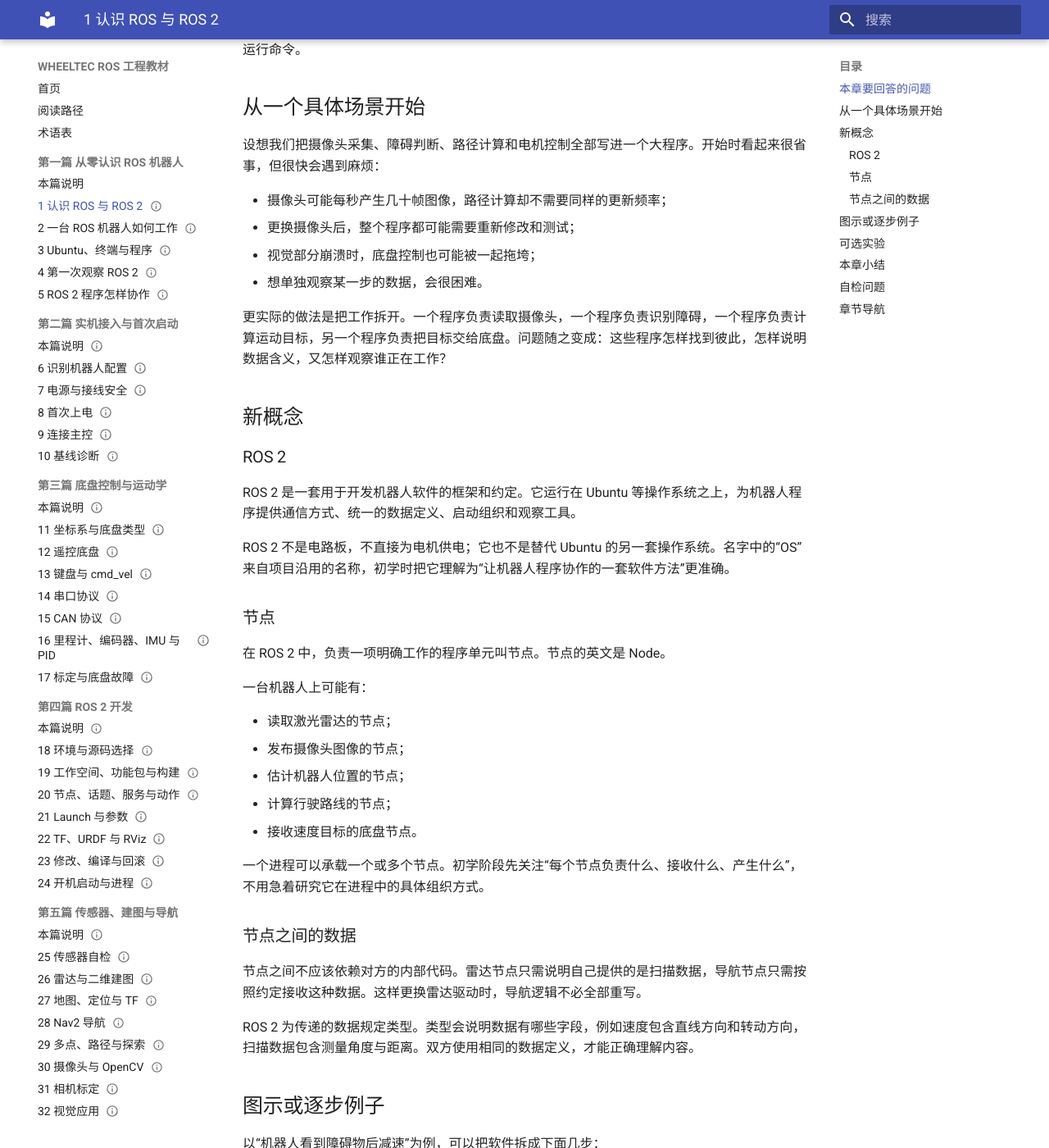
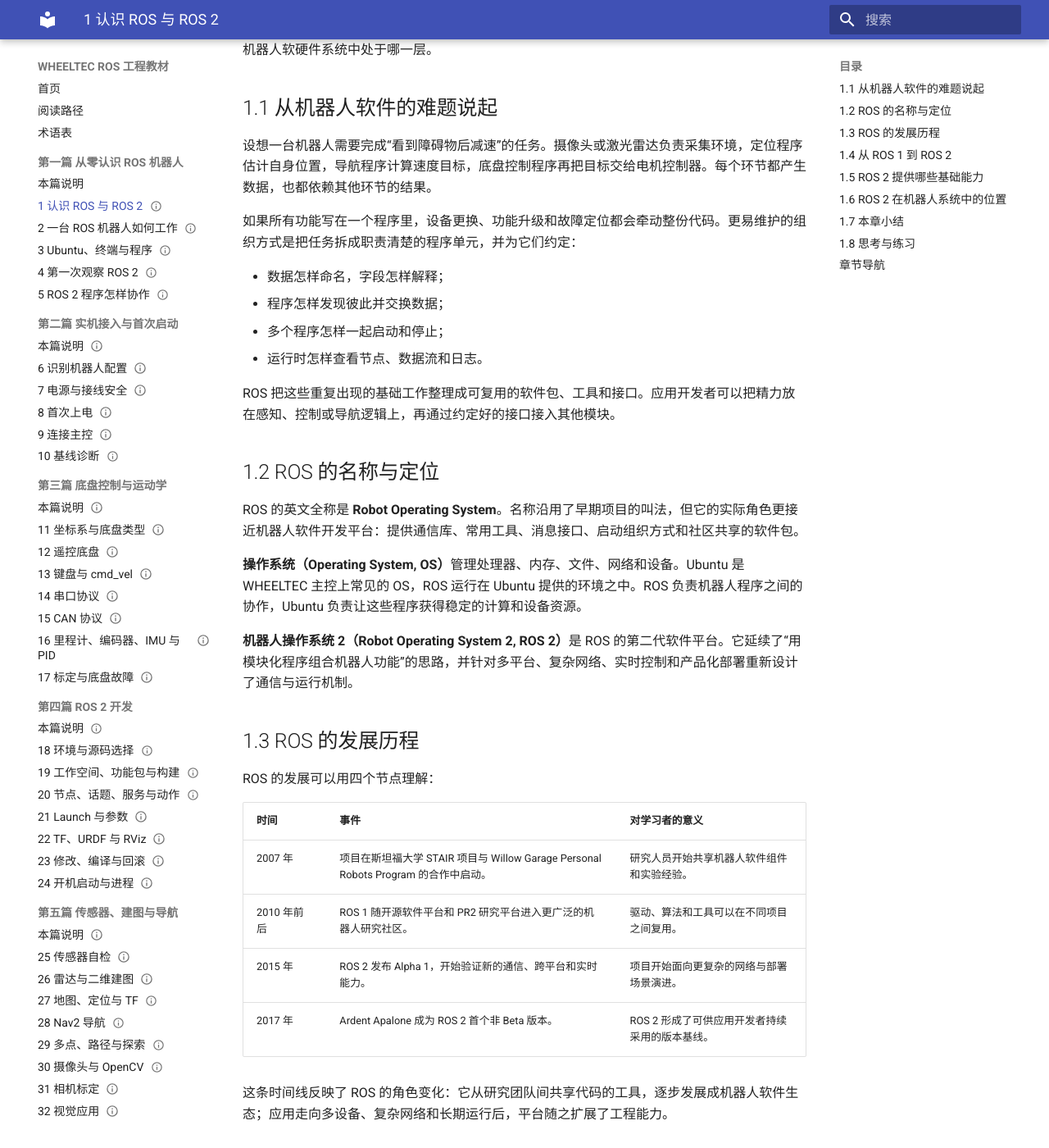
Before and after one commit to EnosElinsa/wheeltec-ros-textbook, an MkDocs documentation site: the page built from docs/01-foundations/01-understanding-ros.md, in a window 1280 px wide and 1400 px high, scrolled down 294 px. Shown: the whole window at 82% size. Built offline with MkDocs 1.6.1 and Material for MkDocs 9.7.7, drawn with Linux system fonts in a browser that asks for light colours; some of the changed text lies outside the part shown.

Commit message:
Rewrite the ROS foundations lessons

````diff
--- a/docs/01-foundations/01-understanding-ros.md
+++ b/docs/01-foundations/01-understanding-ros.md
@@ -2,106 +2,94 @@
 status: complete
 ---
 
-# 3. ROS 2 解决什么问题
+# 1. 认识 ROS 与 ROS 2
 
-## 本章要回答的问题
+机器人要同时处理传感器数据、运动控制、定位、导航和人机交互。若每种设备都采用自己的接口，程序之间就很难复用，调试也会变成逐个适配硬件的工作。**机器人操作系统（Robot Operating System, ROS）**正是为这类协作问题提供的一套开源软件框架与工程约定。
 
-机器人主控上为什么要同时运行许多程序？ROS 2 在这些程序之间承担什么工作？
+理解 ROS 2，需要依次弄清三个问题：ROS 是什么，为什么会从 ROS 1 演进到 ROS 2，以及它在机器人软硬件系统中处于哪一层。
 
-前两章已经介绍了机器人的部件以及程序、进程等电脑概念。本章在此基础上解释 ROS 2，不要求运行命令。
+## 1.1 从机器人软件的难题说起
 
-## 从一个具体场景开始
+设想一台机器人需要完成“看到障碍物后减速”的任务。摄像头或激光雷达负责采集环境，定位程序估计自身位置，导航程序计算速度目标，底盘控制程序再把目标交给电机控制器。每个环节都产生数据，也都依赖其他环节的结果。
 
-设想我们把摄像头采集、障碍判断、路径计算和电机控制全部写进一个大程序。开始时看起来很省事，但很快会遇到麻烦：
+如果所有功能写在一个程序里，设备更换、功能升级和故障定位都会牵动整份代码。更易维护的组织方式是把任务拆成职责清楚的程序单元，并为它们约定：
 
-- 摄像头可能每秒产生几十帧图像，路径计算却不需要同样的更新频率；
-- 更换摄像头后，整个程序都可能需要重新修改和测试；
-- 视觉部分崩溃时，底盘控制也可能被一起拖垮；
-- 想单独观察某一步的数据，会很困难。
+- 数据怎样命名，字段怎样解释；
+- 程序怎样发现彼此并交换数据；
+- 多个程序怎样一起启动和停止；
+- 运行时怎样查看节点、数据流和日志。
 
-更实际的做法是把工作拆开。一个程序负责读取摄像头，一个程序负责识别障碍，一个程序负责计算运动目标，另一个程序负责把目标交给底盘。问题随之变成：这些程序怎样找到彼此，怎样说明数据含义，又怎样观察谁正在工作？
+ROS 把这些重复出现的基础工作整理成可复用的软件包、工具和接口。应用开发者可以把精力放在感知、控制或导航逻辑上，再通过约定好的接口接入其他模块。
 
-## 新概念
+## 1.2 ROS 的名称与定位
 
-### ROS 2
+ROS 的英文全称是 **Robot Operating System**。名称沿用了早期项目的叫法，但它的实际角色更接近机器人软件开发平台：提供通信库、常用工具、消息接口、启动组织方式和社区共享的软件包。
 
-ROS 2 是一套用于开发机器人软件的框架和约定。它运行在 Ubuntu 等操作系统之上，为机器人程序提供通信方式、统一的数据定义、启动组织和观察工具。
+**操作系统（Operating System, OS）**管理处理器、内存、文件、网络和设备。Ubuntu 是 WHEELTEC 主控上常见的 OS，ROS 运行在 Ubuntu 提供的环境之中。ROS 负责机器人程序之间的协作，Ubuntu 负责让这些程序获得稳定的计算和设备资源。
 
-ROS 2 不是电路板，不直接为电机供电；它也不是替代 Ubuntu 的另一套操作系统。名字中的“OS”来自项目沿用的名称，初学时把它理解为“让机器人程序协作的一套软件方法”更准确。
+**机器人操作系统 2（Robot Operating System 2, ROS 2）**是 ROS 的第二代软件平台。它延续了“用模块化程序组合机器人功能”的思路，并针对多平台、复杂网络、实时控制和产品化部署重新设计了通信与运行机制。
 
-### 节点
+## 1.3 ROS 的发展历程
 
-在 ROS 2 中，负责一项明确工作的程序单元叫节点。节点的英文是 Node。
+ROS 的发展可以用四个节点理解：
 
-一台机器人上可能有：
+| 时间 | 事件 | 对学习者的意义 |
+|---|---|---|
+| 2007 年 | 项目在斯坦福大学 STAIR 项目与 Willow Garage Personal Robots Program 的合作中启动。 | 研究人员开始共享机器人软件组件和实验经验。 |
+| 2010 年前后 | ROS 1 随开源软件平台和 PR2 研究平台进入更广泛的机器人研究社区。 | 驱动、算法和工具可以在不同项目之间复用。 |
+| 2015 年 | ROS 2 发布 Alpha 1，开始验证新的通信、跨平台和实时能力。 | 项目开始面向更复杂的网络与部署场景演进。 |
+| 2017 年 | Ardent Apalone 成为 ROS 2 首个非 Beta 版本。 | ROS 2 形成了可供应用开发者持续采用的版本基线。 |
 
-- 读取激光雷达的节点；
-- 发布摄像头图像的节点；
-- 估计机器人位置的节点；
-- 计算行驶路线的节点；
-- 接收速度目标的底盘节点。
+这条时间线反映了 ROS 的角色变化：它从研究团队间共享代码的工具，逐步发展成机器人软件生态；应用走向多设备、复杂网络和长期运行后，平台随之扩展了工程能力。
 
-一个进程可以承载一个或多个节点。初学阶段先关注“每个节点负责什么、接收什么、产生什么”，不用急着研究它在进程中的具体组织方式。
+## 1.4 从 ROS 1 到 ROS 2
 
-### 节点之间的数据
+ROS 1 让机器人研究者能够快速组合驱动、算法和可视化工具，但它的设计主要面向实验室局域网和单一计算环境。机器人应用扩大后，工程人员开始关心跨平台部署、网络质量、实时性和长期维护，于是 ROS 2 重新审视了通信和运行管理方式。
 
-节点之间不应该依赖对方的内部代码。雷达节点只需说明自己提供的是扫描数据，导航节点只需按照约定接收这种数据。这样更换雷达驱动时，导航逻辑不必全部重写。
+| 关注点 | ROS 1 的典型使用环境 | ROS 2 的演进方向 |
+|---|---|---|
+| 运行平台 | 以 Linux 工作站和机器人主控为主。 | 覆盖 Linux、Windows、macOS 以及嵌入式设备。 |
+| 网络条件 | 常假定程序位于同一局域网。 | 适应多机通信、网络波动和更细的发现与权限需求。 |
+| 实时与可靠性 | 研究原型优先，实时约束依项目处理。 | 提供可配置的可靠性、时延和实时支持。 |
+| 工程部署 | 侧重快速试验和算法复用。 | 面向产品化、长期运行和可观测性。 |
 
-ROS 2 为传递的数据规定类型。类型会说明数据有哪些字段，例如速度包含直线方向和转动方向，扫描数据包含测量角度与距离。双方使用相同的数据定义，才能正确理解内容。
+ROS 2 延续了 ROS 的模块化思想，并把通信和部署能力扩展到更广的设备与运行条件。本教材以 ROS 2 为主线，ROS 1 的旧设备维护集中在附录 A。
 
-## 图示或逐步例子
+## 1.5 ROS 2 提供哪些基础能力
 
-以“机器人看到障碍物后减速”为例，可以把软件拆成下面几步：
+在 WHEELTEC 教程中，ROS 2 主要承担四类基础工作：
+
+1. **组织程序**：把驱动、感知、定位、导航和控制拆成可以独立运行的节点。
+2. **交换数据**：使用约定好的话题、服务、动作和参数传递状态与指令。
+3. **组合运行**：通过启动文件和参数把多个程序配置成一套应用。
+4. **观察状态**：用命令行和可视化工具检查节点、数据流、坐标关系与日志。
+
+这些能力构成机器人应用的公共底座。具体的雷达驱动、底盘接口和导航算法仍由对应的软件包实现，ROS 2 负责把它们连接起来。
+
+## 1.6 ROS 2 在机器人系统中的位置
+
+把一台 WHEELTEC 机器人按层次画出来，可以看到 ROS 2 的位置：
 
 ```text
-雷达节点
-  │ 产生距离数据
-  ▼
-避障节点
-  │ 产生速度目标
-  ▼
-底盘节点
-  │ 把目标交给底层控制
-  ▼
-控制板和电机
+Ubuntu
+└─ ROS 2：驱动、感知、定位、导航与工具
+   └─ 底盘通信
+      └─ 控制板、电机驱动器与电机
 ```
 
-这里有三个软件节点和一组底层硬件。ROS 2 负责前三个节点之间的数据交换和观察；控制板继续负责电机附近的底层控制。
+主控运行 Ubuntu 和 ROS 2 节点，读取传感器并计算高层目标；底盘控制板按固定周期处理编码器、惯性传感器和电机输出；电机驱动器与机械结构把控制量变成车轮运动。后续章节会分别介绍这些层次以及它们之间的数据链路。
 
-拆分后，我们可以单独回答这些问题：
+## 1.7 本章小结
 
-1. 雷达节点是否产生了数据？
-2. 避障节点是否收到了数据？
-3. 避障节点算出的速度是多少？
-4. 底盘节点是否收到了速度目标？
+ROS 是 Robot Operating System 的简称，实际定位是面向机器人软件开发的开源平台。ROS 2 在 ROS 的模块化思想上，补充了跨平台、复杂网络、实时性和工程部署方面的能力。Ubuntu 提供主控的操作系统环境，ROS 2 组织机器人程序，底盘控制板负责接近硬件的周期控制。
 
-这种分层观察是后续排障的基础。
+## 1.8 思考与练习
 
-## 可选实验
-
-选择一个熟悉的机器人任务，例如巡线、遥控或导航。在纸上写出完成任务需要的三到五项工作，然后尝试把每项工作分配给一个节点。
-
-每个节点只写三行：
-
-```text
-节点名称：
-接收什么：
-产生什么：
-```
-
-这项练习不要求名称符合现成系统。重点是把任务拆成职责清楚的程序单元。
-
-## 本章小结
-
-复杂机器人通常由多个程序协作完成任务。ROS 2 提供程序发现、数据交换和运行观察的方法。在 ROS 2 中，承担一项明确工作的程序单元叫节点；节点通过约定好的数据类型交换信息。
-
-## 自检问题
-
-1. 把所有功能写进一个大程序会带来哪些维护问题？
-2. ROS 2 与 Ubuntu 的关系是什么？
-3. ROS 2 与底盘控制板的职责有什么不同？
-4. 什么是节点？请用自己的机器人任务举一个例子。
+1. 用一句话说明 ROS 与 Ubuntu 的分工。
+2. 2007、2015 和 2017 年分别对应 ROS 发展中的哪一步？
+3. 结合表格，解释 ROS 2 为什么需要重新设计通信与部署能力。
+4. 在“雷达发现障碍物并让机器人减速”的任务中，分别指出 ROS 2 节点、底盘控制板和电机承担的工作。
 
 ## 章节导航
 
-[上一章：Ubuntu、终端与程序](02-ubuntu-terminal-programs.md) · [返回本篇](index.md) · [下一章：第一次观察 ROS 2](04-first-ros2-observation.md)
+[返回本篇](index.md) · [下一章：一台 ROS 机器人如何工作](02-robot-system-overview.md)
````
Also changed, not shown: docs/01-foundations/02-robot-system-overview.md (+48 -62 lines), docs/01-foundations/03-ubuntu-terminal-programs.md (+61 -52 lines), docs/01-foundations/04-first-ros2-observation.md (+41 -61 lines), docs/01-foundations/05-ros2-communication.md (+30 -63 lines), 2 other files.
